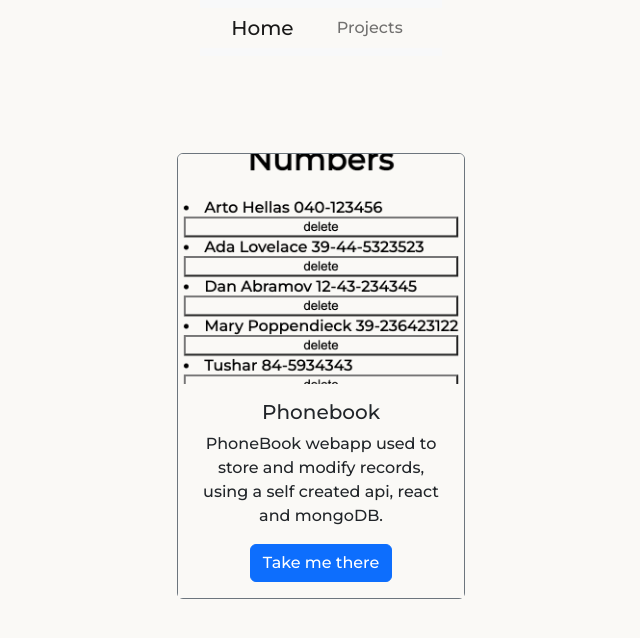
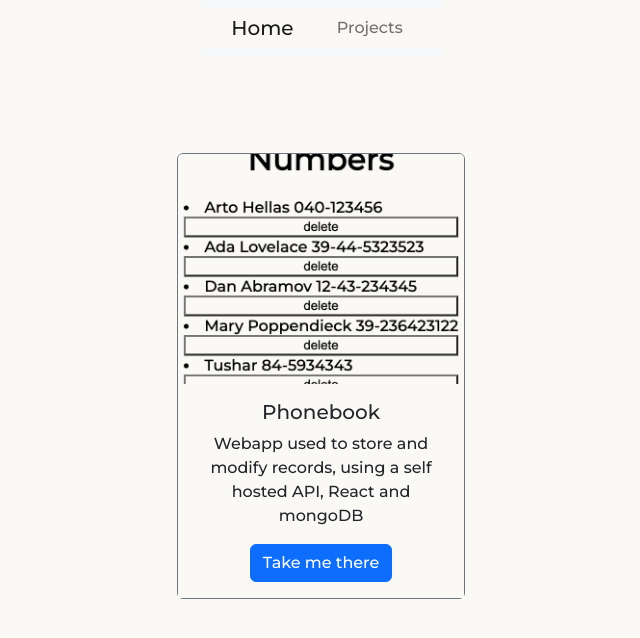
Before and after one commit to reddygtvs/homepage, a React (Create React App) app: page /projects in a window 1280 px wide. Shown: the top 638 px of the page, without its empty margins (319-959 px from the left). Built offline with nearby package versions, Linux system fonts and the light colour scheme.

Commit message:
added custom props for react card

```diff
--- a/src/CardReact.js
+++ b/src/CardReact.js
@@ -2,19 +2,16 @@ import Button from "react-bootstrap/Button";
 import Card from "react-bootstrap/Card";
 import phonebook from "./images/phonebook.png";
 
-const CardReact = () => {
+const CardReact = ({ title, text, href }) => {
   return (
     <Card border="secondary" style={{ width: "18rem" }}>
       <Card.Img variant="top" src={phonebook} />
       <Card.Body>
-        <Card.Title>Phonebook</Card.Title>
-        <Card.Text>
-          PhoneBook webapp used to store and modify records, using a self
-          created api, react and mongoDB.
-        </Card.Text>
+        <Card.Title>{title}</Card.Title>
+        <Card.Text>{text}</Card.Text>
         <Button
           variant="primary"
-          href="https://phonebook.tusharreddy.com"
+          href="href"
           target="_blank"
           rel="noopener noreferrer"
         >
--- a/src/Projects.js
+++ b/src/Projects.js
@@ -2,10 +2,15 @@ import React from "react";
 import CardReact from "./CardReact";
 
 const Projects = () => {
+  const phonebookData = {
+    title: "Phonebook",
+    text: "Webapp used to store and modify records, using a self hosted API, React and mongoDB",
+    href: "https://phonebook.tusharreddy.com",
+  };
   return (
     <div id="control" className="App">
       <div className="Horizon">
-        <CardReact />
+        <CardReact {...phonebookData} />
       </div>
     </div>
   );
```
